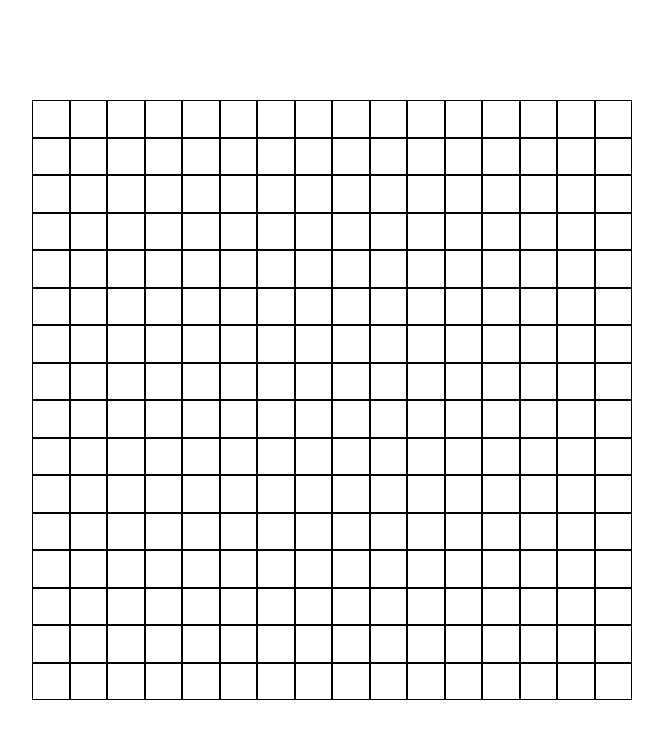
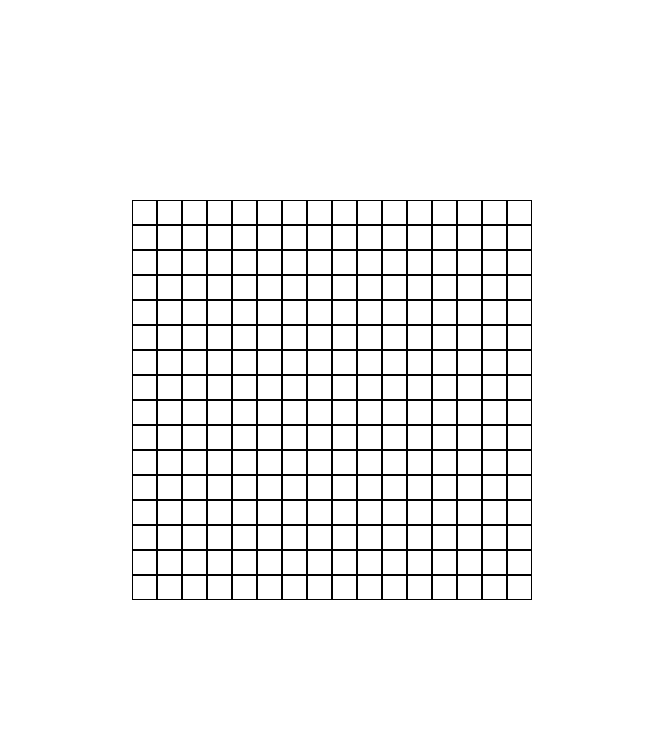
Before and after one commit to roaayala/etch-a-sketch, a plain HTML site: page index.html in a window 1280 px wide. Shown: the whole page, without its empty margins (308-971 px from the left). Drawn offline with Linux system fonts and the light colour scheme.

Commit message:
shrink the container size unto 400px

```diff
--- a/main.js
+++ b/main.js
@@ -10,7 +10,7 @@ for (let i = 1; i <= size * size; i++) {
 	const box = document.createElement('div');
 	box.setAttribute(
 		'style',
-		`width: ${600 / size}px; height: ${600 / size}px; border: 1px solid black;`,
+		`width: ${400 / size}px; height: ${400 / size}px; border: 1px solid black;`,
 	);
 
 	const color = `rgb(${generateRandomColor()},${generateRandomColor()},${generateRandomColor()})`;
--- a/style.css
+++ b/style.css
@@ -14,8 +14,8 @@ body {
 }
 
 .container {
-	width: 600px;
-	height: 600px;
+	width: 400px;
+	height: 400px;
 
 	display: flex;
 	flex-direction: row;
```
